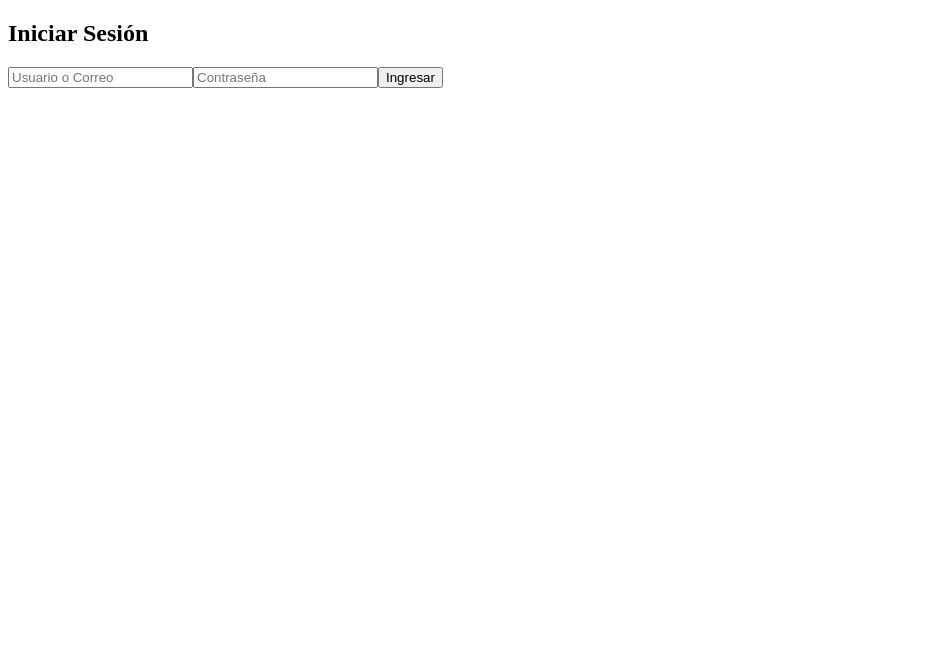
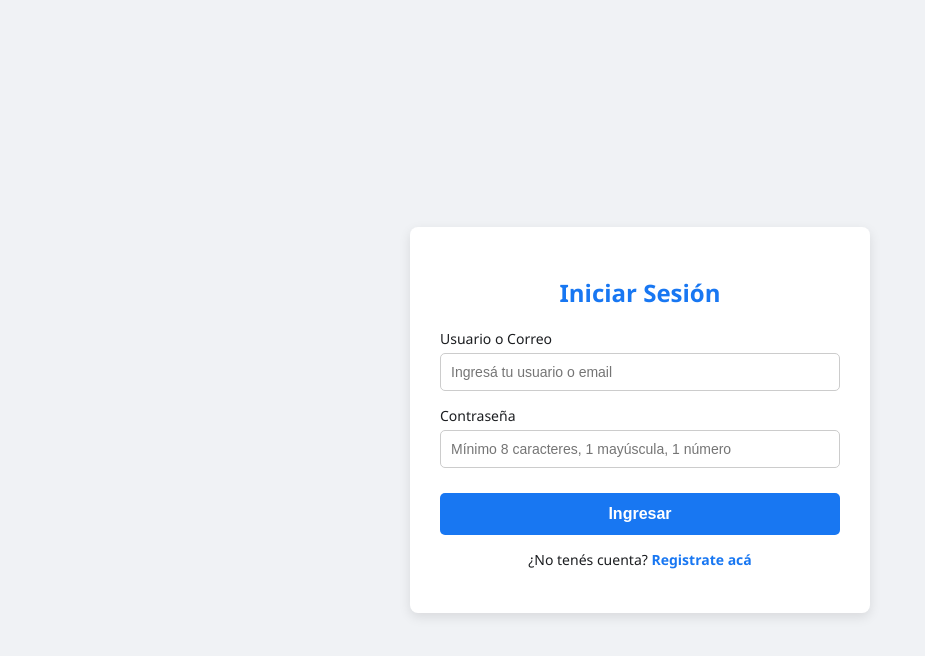
Before and after one commit to santytoledoo/TP2-SantiagoToledo, an Angular app in the folder red-social-front/: page /login in a window 1280 px wide. Shown: the top 656 px of the page, without its empty margins (0-925 px from the left). Built offline with nearby package versions, Linux system fonts and the light colour scheme.

Commit message:
Dale que va

```diff
--- /dev/null
+++ b/red-social-front/src/app/components/login/login.component.html
@@ -0,0 +1,17 @@
+<div class="container">
+  <div class="card">
+    <h2>Iniciar Sesión</h2>
+    <form>
+      <div class="form-group">
+        <label>Usuario o Correo</label>
+        <input type="text" placeholder="Ingresá tu usuario o email" required>
+      </div>
+      <div class="form-group">
+        <label>Contraseña</label>
+        <input type="password" placeholder="Mínimo 8 caracteres, 1 mayúscula, 1 número" required>
+      </div>
+      <button type="submit" class="btn-primary">Ingresar</button>
+    </form>
+    <p class="link-text">¿No tenés cuenta? <a routerLink="/registro">Registrate acá</a></p>
+  </div>
+</div>
--- a/red-social-front/src/app/components/login/login.component.ts
+++ b/red-social-front/src/app/components/login/login.component.ts
@@ -1,22 +1,14 @@
 import { Component } from '@angular/core';
 import { CommonModule } from '@angular/common';
 import { FormsModule } from '@angular/forms';
-import { Router } from '@angular/router';
+import { Router, RouterModule } from '@angular/router';
 
 @Component({
   selector: 'app-login',
   standalone: true,
-  imports: [CommonModule, FormsModule],
-  template: `
-    <div class="login-container">
-      <h2>Iniciar Sesión</h2>
-      <form (ngSubmit)="onLogin()">
-        <input type="text" [(ngModel)]="usuario" name="usuario" placeholder="Usuario o Correo" required>
-        <input type="password" [(ngModel)]="password" name="password" placeholder="Contraseña" required>
-        <button type="submit">Ingresar</button>
-      </form>
-    </div>
-  `
+  imports: [CommonModule, FormsModule, RouterModule],
+  templateUrl: './login.component.html',
+  styleUrl: './login.component.css'
 })
 export class LoginComponent {
   usuario = '';
@@ -26,7 +18,7 @@ export class LoginComponent {
 
   onLogin() {
     console.log('Login attempt:', this.usuario);
-    // Simular login exitoso
+
     this.router.navigate(['/publicaciones']);
   }
 }
--- a/red-social-front/src/styles.css
+++ b/red-social-front/src/styles.css
@@ -0,0 +1,107 @@
+/* src/styles.css */
+body {
+  margin: 0;
+  font-family: 'Segoe UI', Roboto, Helvetica, Arial, sans-serif;
+  background-color: #f0f2f5;
+  color: #1c1e21;
+}
+
+.container {
+  display: flex;
+  justify-content: center;
+  align-items: center;
+  min-height: 100vh;
+  padding: 20px;
+}
+
+.card {
+  background: white;
+  padding: 30px;
+  border-radius: 8px;
+  box-shadow: 0 4px 12px rgba(0,0,0,0.1);
+  width: 100%;
+  max-width: 400px;
+}
+
+.card-large {
+  max-width: 600px;
+}
+
+h2 {
+  text-align: center;
+  color: #1877f2;
+  margin-bottom: 20px;
+}
+
+.form-group {
+  margin-bottom: 15px;
+}
+
+.form-group label {
+  display: block;
+  margin-bottom: 5px;
+  font-weight: 500;
+  font-size: 14px;
+}
+
+.form-group input, .form-group textarea {
+  width: 100%;
+  padding: 10px;
+  border: 1px solid #ccc;
+  border-radius: 5px;
+  font-size: 14px;
+  box-sizing: border-box;
+}
+
+.form-group input:focus, .form-group textarea:focus {
+  outline: none;
+  border-color: #1877f2;
+  box-shadow: 0 0 0 2px rgba(24, 119, 242, 0.2);
+}
+
+.grid-form {
+  display: grid;
+  grid-template-columns: 1fr 1fr;
+  gap: 15px;
+}
+
+.btn-primary {
+  width: 100%;
+  padding: 12px;
+  background-color: #1877f2;
+  color: white;
+  border: none;
+  border-radius: 5px;
+  font-size: 16px;
+  font-weight: bold;
+  cursor: pointer;
+  margin-top: 10px;
+  transition: background-color 0.3s;
+}
+
+.btn-primary:hover {
+  background-color: #166fe5;
+}
+
+.link-text {
+  text-align: center;
+  margin-top: 15px;
+  font-size: 14px;
+}
+
+.link-text a {
+  color: #1877f2;
+  text-decoration: none;
+  font-weight: bold;
+  cursor: pointer;
+}
+
+.link-text a:hover {
+  text-decoration: underline;
+}
+
+@media (max-width: 600px) {
+  .grid-form {
+    grid-template-columns: 1fr;
+  }
+}
```
Also changed, not shown: red-social-front/src/app/components/registro/registro.component.html (added, +47 -0 lines), red-social-front/src/app/components/login/login.component.css (added), 1 other file (tests, documents, lock files or other folders).
